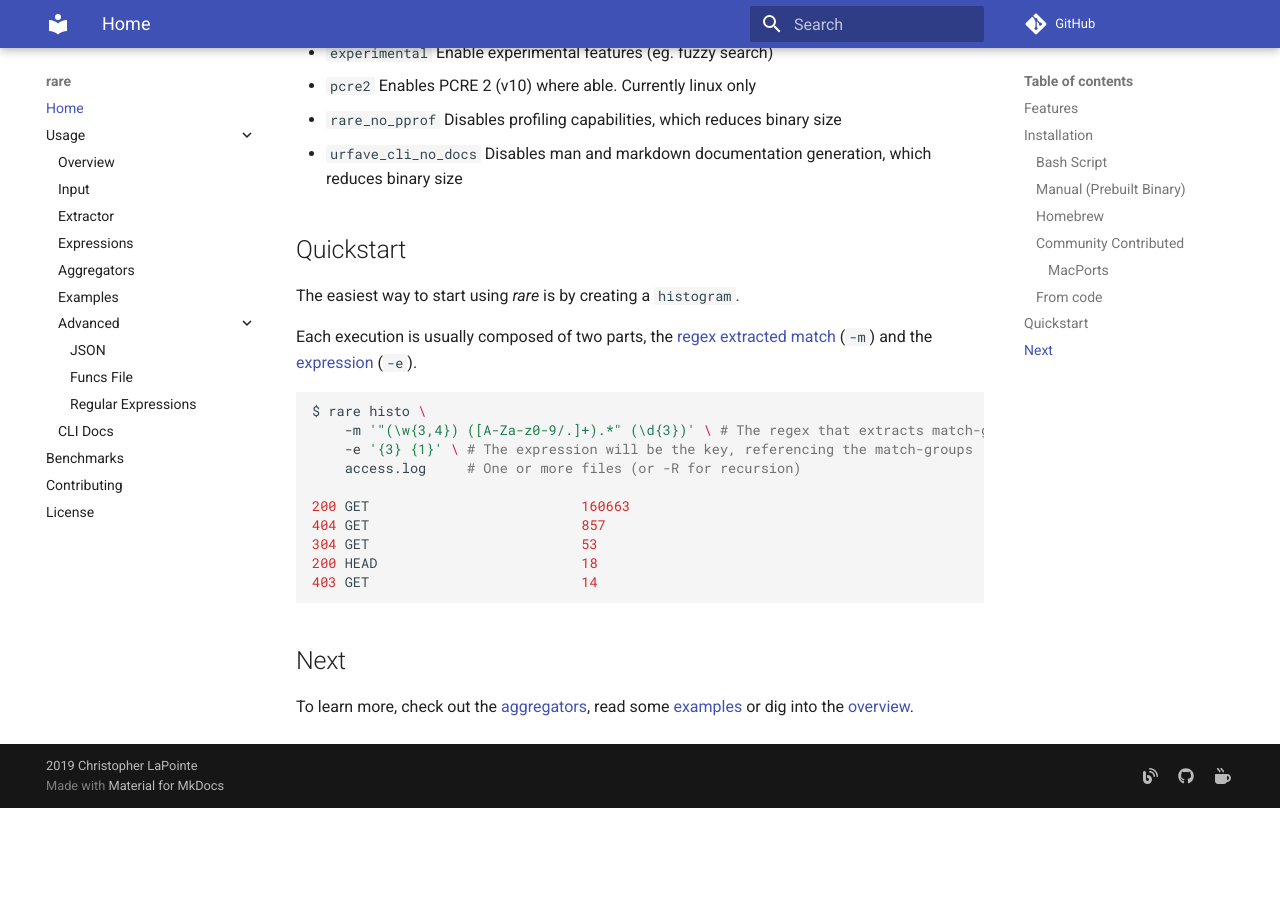
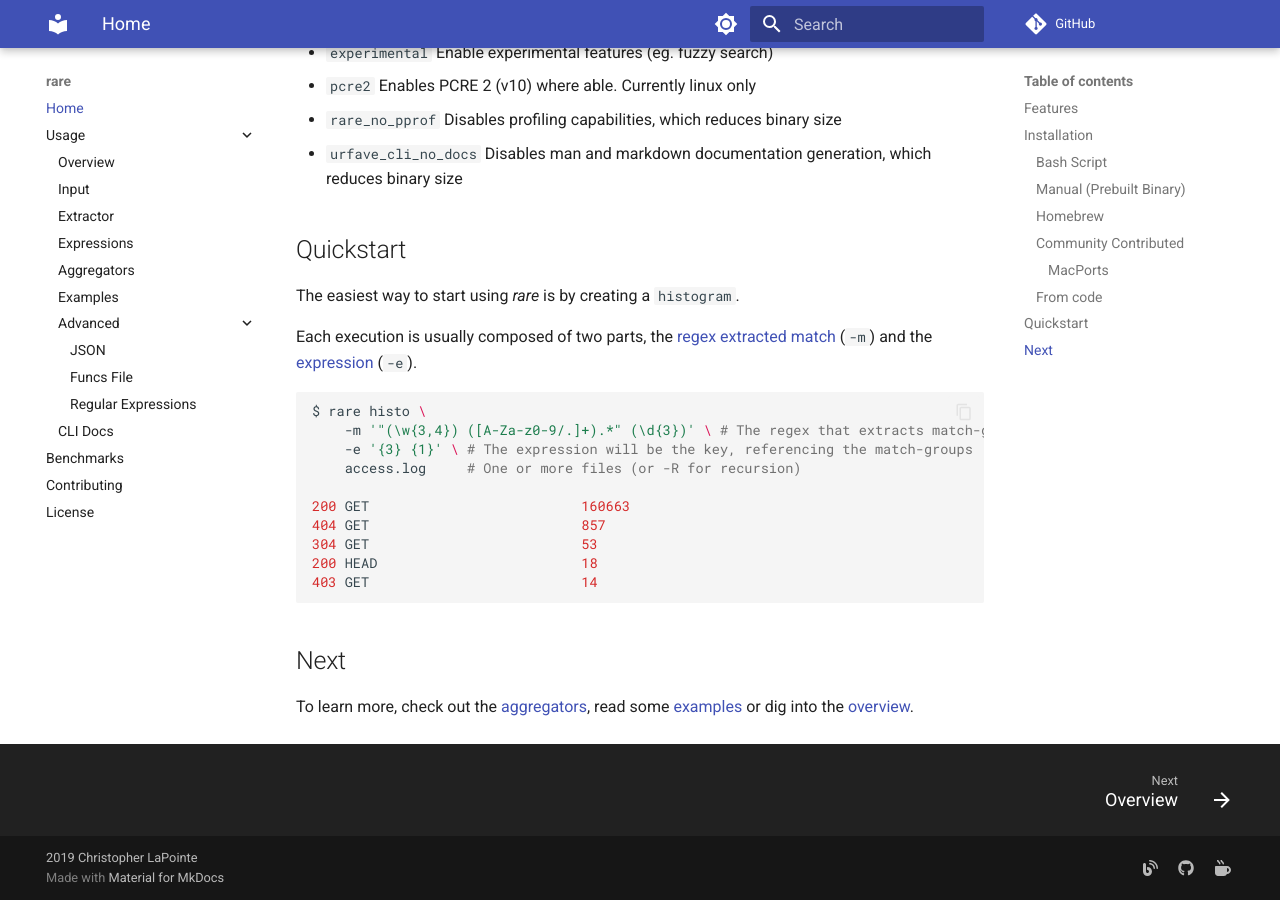
Before and after one commit to zix99/rare, an MkDocs documentation site: the page built from docs/index.md, in a window 1280 px wide and 900 px high, scrolled down 2722 px. Built offline with MkDocs 1.6.1 and Material for MkDocs 9.7.7, drawn with Linux system fonts in a browser that asks for light colours; comment, search, counter and statistics services are not loaded; before the commit the page ends 3530 px from its top, so only the background shows below that.

Commit message:
Bump mkdocs and take advantage of new features

```diff
--- a/mkdocs.yml
+++ b/mkdocs.yml
@@ -24,11 +24,31 @@ nav:
   - Contributing: contributing.md
   - License: license.md
 
+exclude_docs: images/*.md
+
 theme:
   name: material
   features:
     - navigation.expand
+    - content.code.copy
+    - content.action.edit
+    - navigation.footer
+    - navigation.instant
+    - navigation.instant.progress
+    - navigation.tracking
   custom_dir: docs/overrides
+  palette:
+    - media: "(prefers-color-scheme: light)"
+      scheme: default
+      toggle:
+        icon: material/brightness-7
+        name: Switch to dark mode
+    - media: "(prefers-color-scheme: dark)"
+      scheme: slate
+      primary: black
+      toggle:
+        icon: material/brightness-4
+        name: Switch to light mode
 
 markdown_extensions:
   - toc:
--- a/requirements.txt
+++ b/requirements.txt
@@ -1,2 +1,2 @@
-mkdocs==1.2.4
-mkdocs-material==7.3.6
+mkdocs==1.5.3
+mkdocs-material==9.1.*
```
